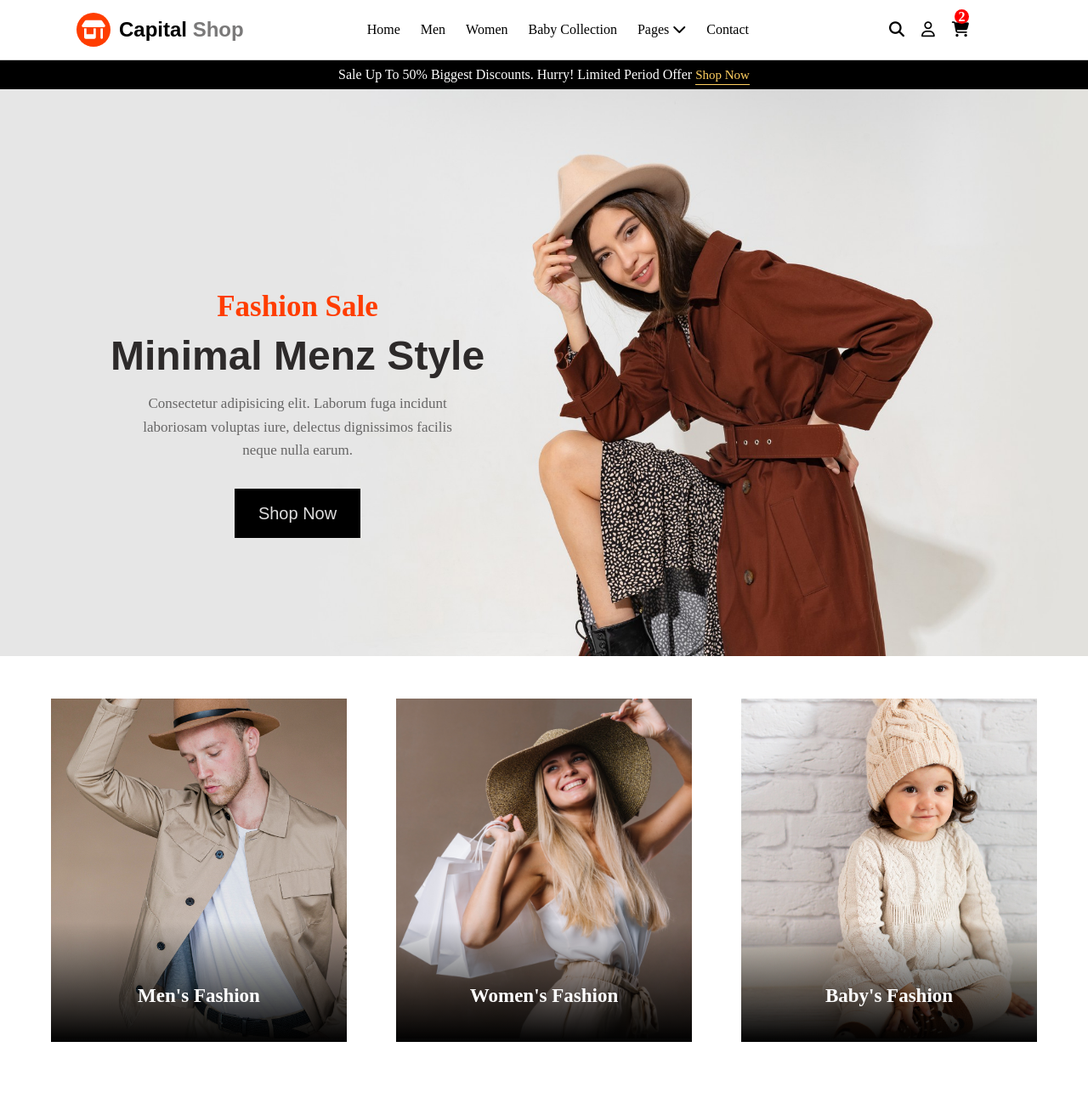
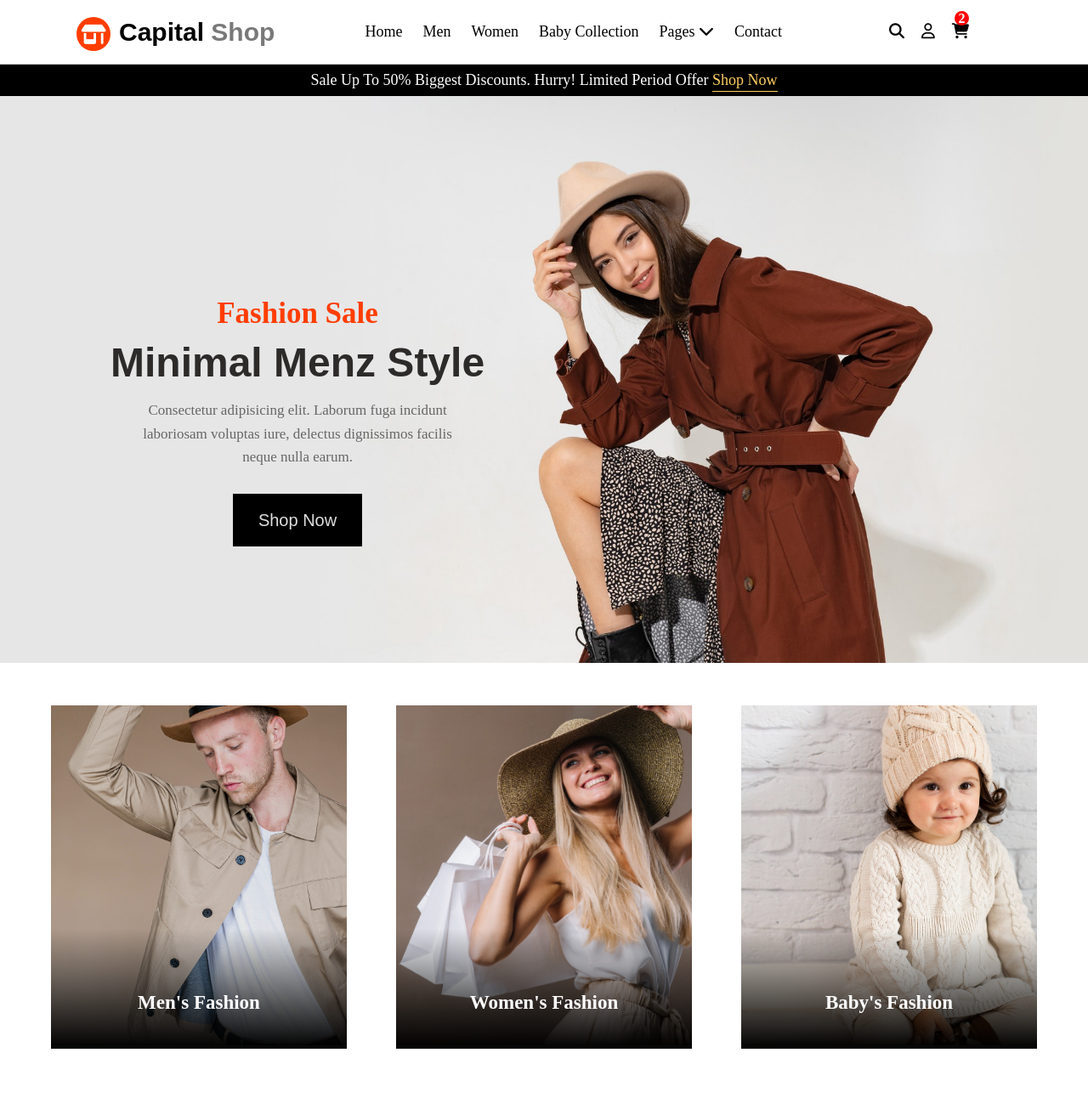
Before and after one commit to shahd-muhmd/second-website, a plain HTML site: page index.html in a window 1280 px wide. Shown: the top 1292 px of the page at 85% size. Drawn offline with Linux system fonts and the light colour scheme; a web font is replaced by a local one.

Commit message:
Update style.css

```diff
--- a/css/style.css
+++ b/css/style.css
@@ -26,7 +26,7 @@ header {
 .logo {
     display: flex;
     align-items: center;
-    font-size: 24px;
+    font-size: 30px;
     font-weight: bold;
     color: #000;
     margin-left: 70px;
@@ -41,8 +41,9 @@ header {
     background-color: #ff3d00;
     border-radius: 50%;
     color: #fff;
-    font-size: 22px;
+    font-size: 23px;
     margin-right: 10px;
+    margin-top: 5px;
 }
 
 .logo-text {
@@ -69,7 +70,7 @@ header {
 .navbar li a {
     text-decoration: none;
     color: #000;
-    font-size: 16px;
+    font-size: 18px;
     padding: 5px 7px;
     transition: color 0.3s;
 }
@@ -269,7 +270,7 @@ nav ul li a:hover{
     text-align: center;
     position: relative;
     width: 100%;
-    font-size: 16px;
+    font-size: 18px;
     font-weight: 400;
 }
 
@@ -283,7 +284,7 @@ nav ul li a:hover{
     color: #ffcf60;
     text-decoration: none;
     position: relative;
-    font-size: 15px;
+    font-size: 18px;
     transition: transform 0.1s ease-in-out;
 }
 
@@ -346,7 +347,7 @@ nav ul li a:hover{
 }
 
 .shop-now-button {
-    padding: 18px 28px;
+    padding: 20px 30px;
     background-color: #000000;
     color: #dfdede;
     text-decoration: none;
@@ -374,7 +375,7 @@ nav ul li a:hover{
 }
 
 .image-container img {
-    width: 400px;
+    width: 450px;
     height: 400px;
     object-fit: cover;
     transition: transform 0.5s ease;
@@ -398,6 +399,7 @@ nav ul li a:hover{
     align-items: center;
     padding: 10px;
     transition: height 0.5s ease-in-out;
+    overflow: hidden;
 }
 
 .overlay h3 {
@@ -477,7 +479,7 @@ nav ul li a:hover{
     background-color: #ff3d00;
     height: 3px;
     width: 70px;
-    margin-left: 80.5%;
+    margin-left: 82.5%;
 }
 
 .trending-container {
@@ -490,6 +492,7 @@ nav ul li a:hover{
     /* margin-top: 175px; */
     font-size: 35px;
     color: #4a4747;
+    cursor: pointer;
 }
 
 .fa-angle-left{
@@ -513,7 +516,7 @@ nav ul li a:hover{
 .div4-front {
     position: relative;
     background-size: cover;
-    height: 350px;
+    height: 400px;
 }
 
 .div1-front {
@@ -521,7 +524,7 @@ nav ul li a:hover{
 }
 
 .div2-front {
-    background-image: url(../images/TOP\ 40\ Fall\ Outfits\ You\'ll\ Love\ in\ 2024.jpeg);
+    background-image: url(../images/Top.jpeg);
 }
 
 .div3-front {
```
